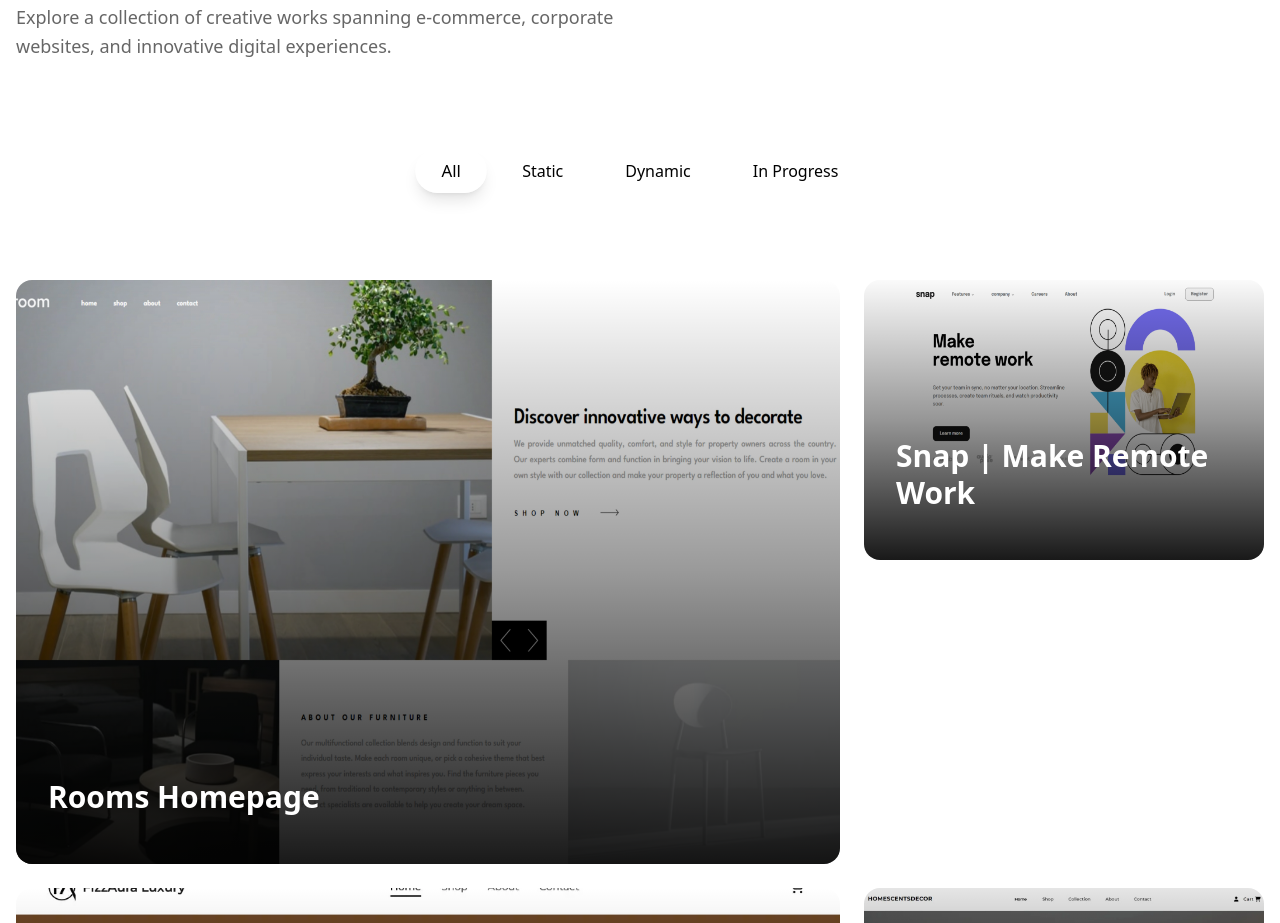
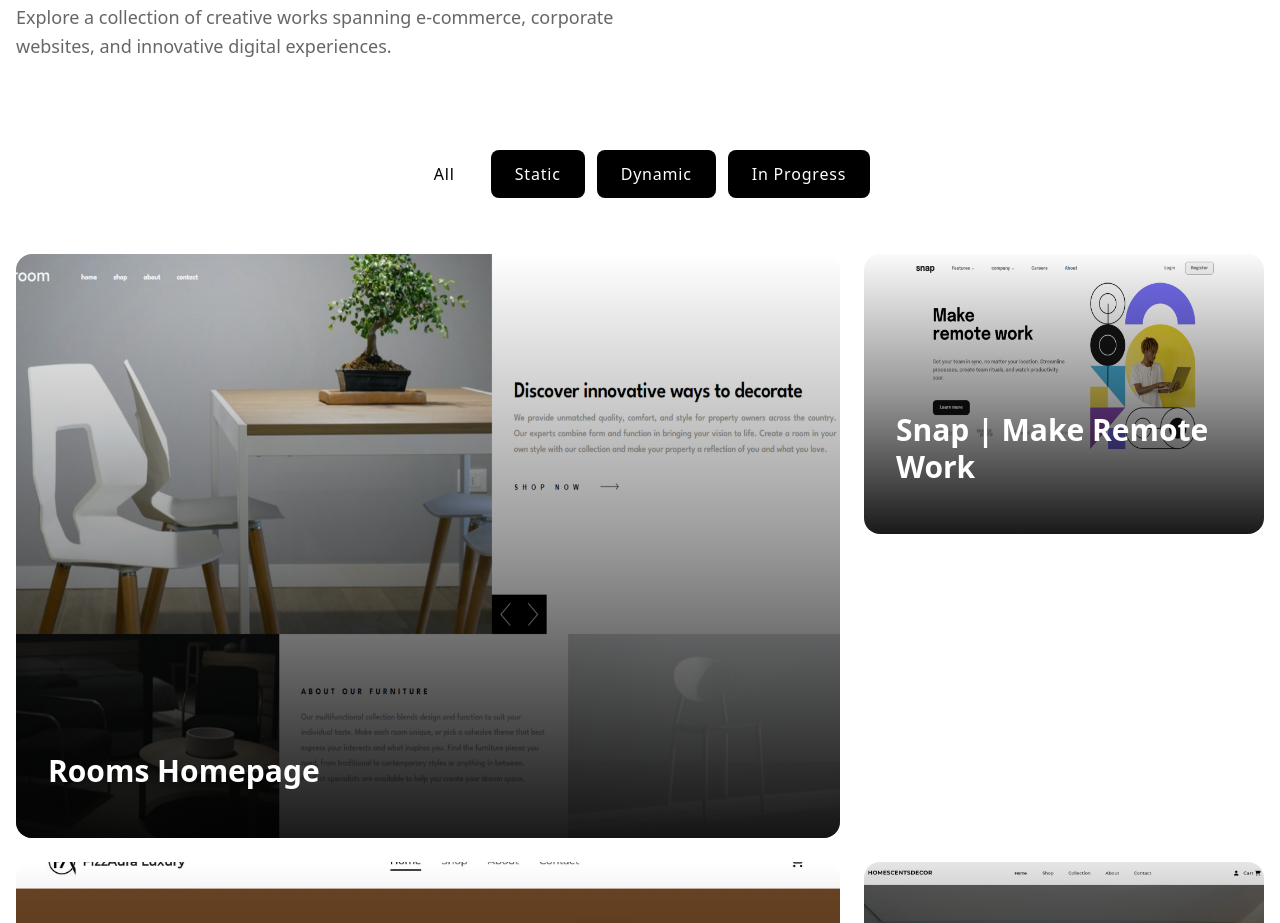
Before and after one commit to Udeme01/_quietdev_, a React (Vite) app: page /portfolio in a window 1280 px wide. Shown: the part 1020-1943 px from the top of the page. Built offline with nearby package versions, Linux system fonts and the light colour scheme.

Commit message:
update: changed button styles for filtering through projects

```diff
--- a/src/components/home/Projects.jsx
+++ b/src/components/home/Projects.jsx
@@ -1,8 +1,6 @@
 import React, { useState } from "react";
 import { FontAwesomeIcon } from "@fortawesome/react-fontawesome";
-import {
-  faArrowUpRightFromSquare,
-} from "@fortawesome/free-solid-svg-icons";
+import { faArrowUpRightFromSquare } from "@fortawesome/free-solid-svg-icons";
 import Sectionheader from "../common/Sectionheader";
 import { PROJECTS } from "../../data/projects";
 import { Link } from "react-router-dom";
@@ -31,20 +29,15 @@ const Projects = () => {
 
       {/* filtered buttons */}
 
-      <section className="mb-16 flex items-center justify-center gap-3 py-6 overflow-x-auto whitespace-nowrap scrollbar-hide">
+      <section className="grid place-items-center gap-3 sm:flex sm:items-center sm:justify-center mb-8 py-6 overflow-x-auto whitespace-nowrap scrollbar-hide ">
         {filters.map((filter) => {
           return (
             <button
               key={filter}
               onClick={() => setActiveFilter(filter)}
-              className={`
-              border px-6 py-2 rounded-full cursor-pointer
-              transition-all duration-300 text-sm md:text-base
-              ${
-                activeFilter === filter
-                  ? "bg-white/70 text-black border-white/0 shadow-lg scale-105"
-                  : "border-white/20 hover:border-white hover:scale-105"
-              }
+              className={`w-fit cursor-pointer rounded-lg px-6 py-3
+              transition-all duration-300 text-sm font-medium tracking-wider md:text-base
+              ${activeFilter === filter ? "bg-white text-black" : "bg-black text-white"}
             `}
             >
               {filter}
```
